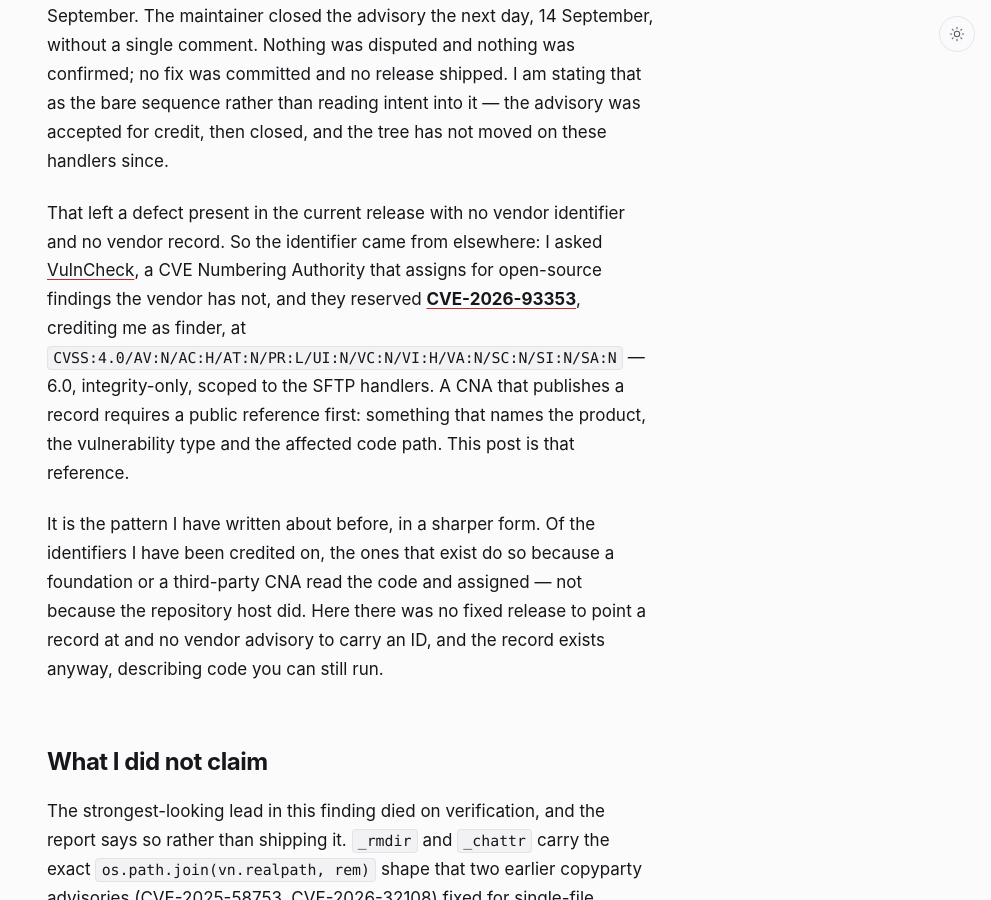
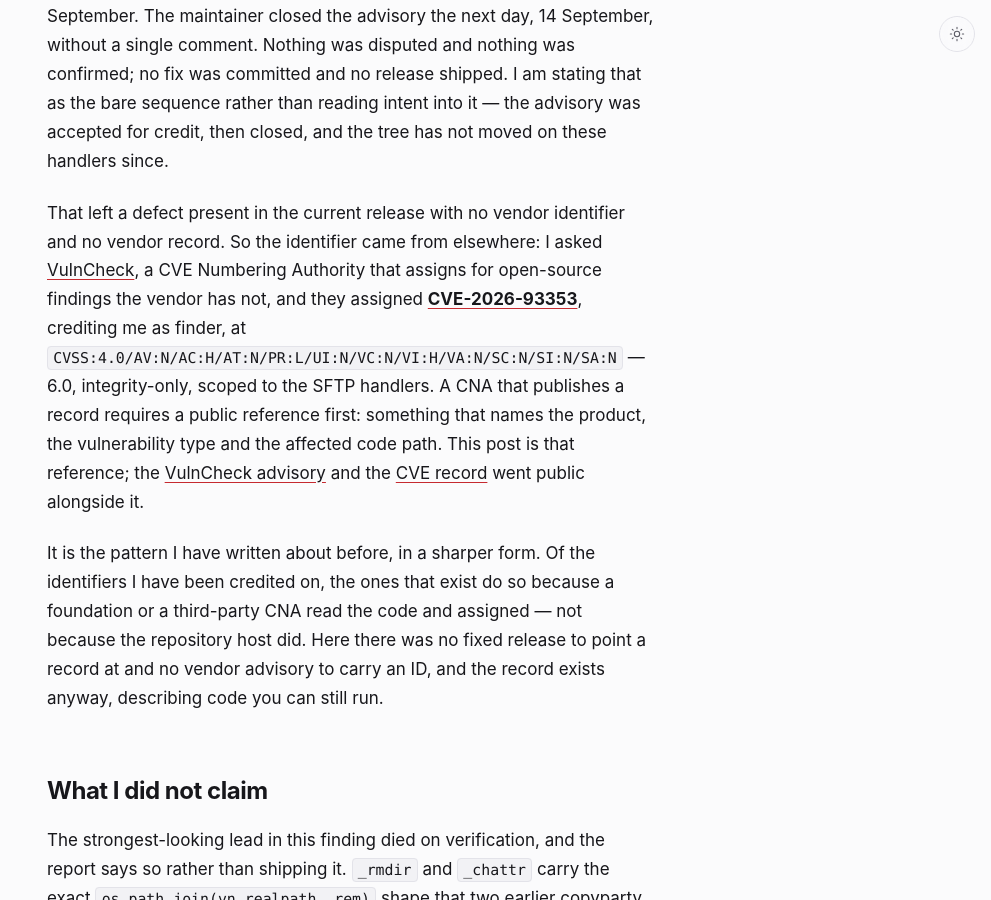
Before and after one commit to euriconicacio/blog, a Jekyll site: the page built from all_collections/_posts/2026-09-24-cve-2026-93353-a-volume-guard-enforced-one-call-site-at-a-time.md, in a window 1280 px wide and 900 px high, scrolled down 6922 px. Shown: the whole window, without its empty margins (289-1280 px from the left). Built offline with Jekyll 4.4.1, drawn with Linux system fonts in a browser that asks for light colours; some of the changed text lies outside the part shown.

Commit message:
CVE-2026-93353: link the published record and VulnCheck advisory

```diff
--- a/all_collections/_posts/2026-09-24-cve-2026-93353-a-volume-guard-enforced-one-call-site-at-a-time.md
+++ b/all_collections/_posts/2026-09-24-cve-2026-93353-a-volume-guard-enforced-one-call-site-at-a-time.md
@@ -147,7 +147,7 @@
 
 I reported all of this through GitHub's private vulnerability reporting on 13 September. The maintainer closed the advisory the next day, 14 September, without a single comment. Nothing was disputed and nothing was confirmed; no fix was committed and no release shipped. I am stating that as the bare sequence rather than reading intent into it — the advisory was accepted for credit, then closed, and the tree has not moved on these handlers since.
 
-That left a defect present in the current release with no vendor identifier and no vendor record. So the identifier came from elsewhere: I asked [VulnCheck](https://vulncheck.com/), a CVE Numbering Authority that assigns for open-source findings the vendor has not, and they reserved **[CVE-2026-93353](https://www.cve.org/CVERecord?id=CVE-2026-93353)**, crediting me as finder, at `CVSS:4.0/AV:N/AC:H/AT:N/PR:L/UI:N/VC:N/VI:H/VA:N/SC:N/SI:N/SA:N` — 6.0, integrity-only, scoped to the SFTP handlers. A CNA that publishes a record requires a public reference first: something that names the product, the vulnerability type and the affected code path. This post is that reference.
+That left a defect present in the current release with no vendor identifier and no vendor record. So the identifier came from elsewhere: I asked [VulnCheck](https://vulncheck.com/), a CVE Numbering Authority that assigns for open-source findings the vendor has not, and they assigned **[CVE-2026-93353](https://www.cve.org/CVERecord?id=CVE-2026-93353)**, crediting me as finder, at `CVSS:4.0/AV:N/AC:H/AT:N/PR:L/UI:N/VC:N/VI:H/VA:N/SC:N/SI:N/SA:N` — 6.0, integrity-only, scoped to the SFTP handlers. A CNA that publishes a record requires a public reference first: something that names the product, the vulnerability type and the affected code path. This post is that reference; the [VulnCheck advisory](https://www.vulncheck.com/advisories/copyparty-sftp-volume-restriction-bypass-via-mkdir-rmdir-chattr-handlers) and the [CVE record](https://www.cve.org/CVERecord?id=CVE-2026-93353) went public alongside it.
 
 It is the pattern I have written about before, in a sharper form. Of the identifiers I have been credited on, the ones that exist do so because a foundation or a third-party CNA read the code and assigned — not because the repository host did. Here there was no fixed release to point a record at and no vendor advisory to carry an ID, and the record exists anyway, describing code you can still run.
 
@@ -163,6 +163,6 @@
 
 ---
 
-Reported 13 September through the project's private advisory flow; closed without comment 14 September, unfixed. Identifier reserved by VulnCheck, 24 September, crediting me; the record is published once this reference is live.
+Reported 13 September through the project's private advisory flow; closed without comment 14 September, unfixed. Identifier assigned by VulnCheck and published 24 September, crediting me — [CVE-2026-93353](https://www.cve.org/CVERecord?id=CVE-2026-93353), [VulnCheck advisory](https://www.vulncheck.com/advisories/copyparty-sftp-volume-restriction-bypass-via-mkdir-rmdir-chattr-handlers). Still unfixed in copyparty at the time of writing.
 
 *Eurico Nicacio —* [*@h3llh0und*](https://github.com/euriconicacio)
```
